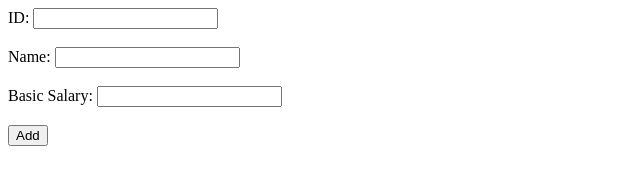
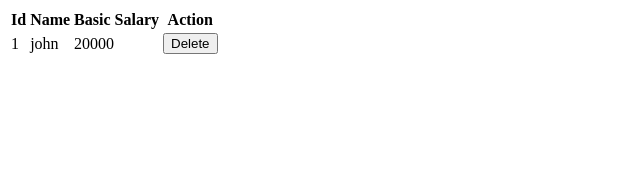
Before and after one commit to vaibhavkumartiwari-cedcommerce/JSadvance, a plain HTML site: page index.html in a window 1280 px wide. Shown: the whole page, without its empty margins (0-640 px from the left). Drawn offline with Linux system fonts and the light colour scheme.

Commit message:
An employye detail using import

```diff
--- a/code.js
+++ b/code.js
@@ -1,70 +1,39 @@
 
-var   arr=[];
-var Arr;
-class Employee{
-    constructor(ID,Name,Sal){
-        this.ID=ID;
-        this.Name=Name;
-        this.Sal=Sal;
-    }
-}
+
+import E1 from './new.js';
 
 
 
-function check(){
+
+/*function check(){
+
     var id=document.getElementById("ID").value;
     var name=document.getElementById("Name").value;
-  try{  var sal=document.getElementById("Sal").value;
-       if(sal<10000||sal>50000)
-          throw e;
-          sal=sal*1.10;
-          let E1= new Employee(id,name,sal);
+    var sal=document.getElementById("Sal").value;
+
+    let E1=new Employee(id,name,sal)
             Arr=JSON.stringify(E1);
+
             arr.push(Arr);
 
 
 
 
 
-}catch(e){
-    alert("Enter salary only between 10,000 to 50,000");
 
-}
- //Show();
- Show = () => {
-    let text="<table><th>Id </th><th>Name</th><th>Salary</th>";
-      for(j=0;j<arr.length;j++){
-  let t=JSON.parse(arr[j]);
+}; */
+let text="<table><th>Id </th><th>Name</th><th>Basic Salary</th><th>Action<th>";
+//for(let j=0;j<arr.length;j++){
+     // let t=JSON.parse(arr[j]);
 
-     text+= "<tr><td>"+t.Name+"</td><td>"+((t.Sal*15)/100)+"</td><td><button>Delete</button></tr>";
-  }
-  return text;
-
- }
- document.getElementById("res").innerHTML=Show();
-
-
-}
-
-
-
-
-//}function Show(){
-
-    //console.log(JSON.parse(Arr));
-  // let text="<table><th>Id </th><th>Name</th><th>Basic Salary</th><th>Action<th>";
- // for(j=0;j<arr.length;j++){
-     //   let t=JSON.parse(arr[j]);
-
-      //  text+= "<tr><td>"+t.ID+"</td><td>"+t.Name+"</td><td>"+t.Sal+"</td><td><button>Delete</button></tr>"
- // }
+      text+= "<tr><td>"+E1.ID+"</td><td>"+E1.Name+"</td><td>"+E1.Sal+"</td><td><button>Delete</button></tr>"
+//}
 
 
 
 
 
-   //    text+= "</table>";
+    text+= "</table>";
 
 
-   // document.getElementById("res").innerHTML=text;
-//}
+  document.getElementById("res").innerHTML=text;
--- a/index.html
+++ b/index.html
@@ -4,17 +4,13 @@
         <link rel="stylesheet" href="styles.css">
     </head>
     <body>
-        <script src="code.js"></script>
-       <div id="form">
-        <label for="ID">ID:</label>
-        <input type="number" name="" id="ID"><br><br>
-        <label for="Name">Name:</label>
-        <input type="text" name="" id="Name"><br><br>
-        <label for="Sal">Basic Salary:</label>
-        <input type="number" name="" id="Sal"><br><br>
-        <button type="submit" onclick="check()";>Add</button>
-    </div>
-     <br><br>
+
+        <script type="module" src="new.js"></script>
+        <script  type="module" src="code.js"></script>
+
+
+
+
     <div id="res"></div>
     <br>
     <div id="arrow"></div>
--- /dev/null
+++ b/new.js
@@ -0,0 +1,10 @@
+class Employee{
+    constructor(ID,Name,Sal){
+        this.ID=ID;
+        this.Name=Name;
+        this.Sal=Sal;
+    }
+
+}
+let E1= new Employee(1,"john",20000);
+export default E1;
```
